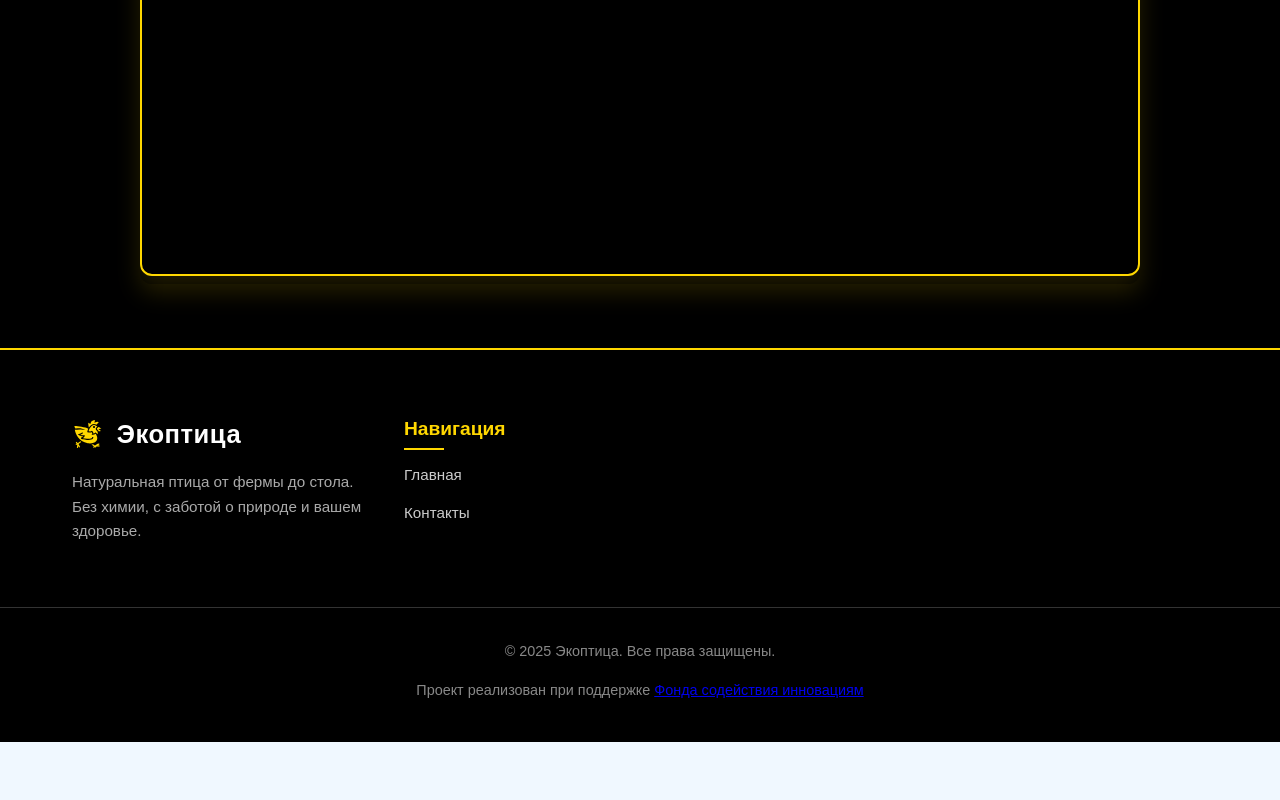
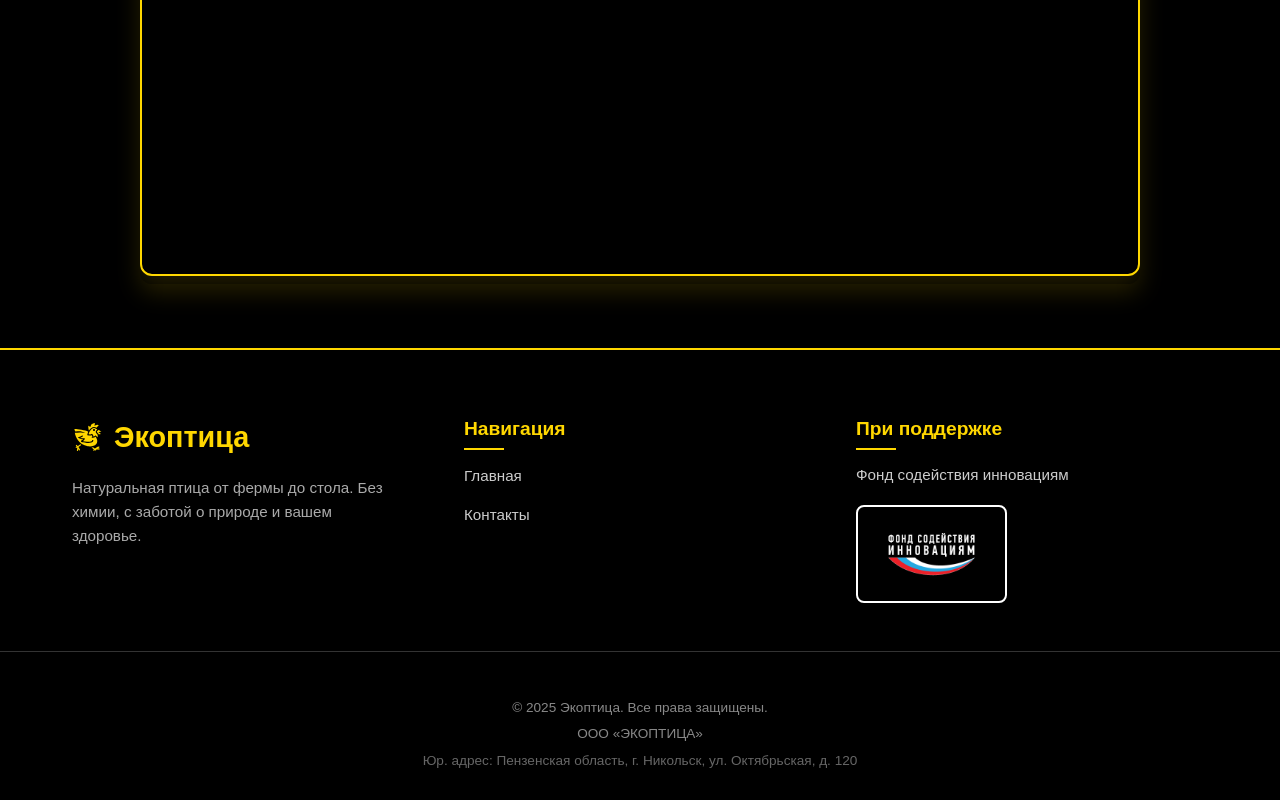
Before and after one commit to Coder-crea/ecoptiza, a React (Create React App) app: page /map in a window 1280 px wide. Shown: the part 430-1230 px from the top of the page. Before the commit the page ends 1172 px from the top, so only its background shows below. Built offline with nearby package versions, Linux system fonts and the light colour scheme.

Commit message:
fox some details Logo

```diff
--- a/src/components/Footer.js
+++ b/src/components/Footer.js
@@ -1,40 +1,23 @@
 import React from "react";
 import "./footer.css";
-// import { FaMapMarkerAlt, FaPhone, FaEnvelope } from "react-icons/fa";
+import Logo from "../pages/img/footer_logo_fasie.png";
 import { GiChicken } from "react-icons/gi";
+
 const Footer = () => {
   return (
     <footer className="footer">
       <div className="footer-container">
         {/* Логотип и описание */}
         <div className="footer-logo">
-          <h3>
-            <div className="logo">
+          <div className="logo-wrapper">
             <GiChicken size={32} color="#FFD700" />
             <span>Экоптица</span>
           </div>
-          </h3>
           <p>
             Натуральная птица от фермы до стола. Без химии, с заботой о природе
             и вашем здоровье.
           </p>
         </div>
-
-        {/* Контакты */}
-        {/* <div className="footer-contact">
-          <h4>Контакты</h4>
-          <ul>
-            <li>
-              <FaMapMarkerAlt /> Москва, Ленинский проспект, 15
-            </li>
-            <li>
-              <FaPhone /> +7 (900) 123-45-67
-            </li>
-            <li>
-              <FaEnvelope /> info@ecopchica.ru
-            </li>
-          </ul>
-        </div> */}
 
         {/* Навигация */}
         <div className="footer-links">
@@ -43,30 +26,40 @@ const Footer = () => {
             <li>
               <a href="/">Главная</a>
             </li>
-            {/* <li>
-              <a href="/map">На карте</a>
-            </li> */}
             <li>
               <a href="/contacts">Контакты</a>
             </li>
           </ul>
         </div>
-      </div>
 
-      {/* Копирайт */}
-      <div className="footer-bottom">
-        <p>© 2025 Экоптица. Все права защищены.</p>
-        <p>
-          Проект реализован при поддержке{" "}
+        {/* Блок партнера (Фонд содействия инновациям) */}
+        <div className="footer-partners">
+          <h4>При поддержке</h4>
+          <div className="partner-content">
             <a
               href="https://fasie.ru/"
               target="_blank"
               rel="noopener noreferrer"
-            className="footer-link"
+              className="partner-link"
             >
-            Фонда содействия инновациям
+              Фонд содействия инновациям
             </a>
+            <div className="partner-logo-box">
+              <img src={Logo} alt="Логотип Фонда содействия инновациям" />
+            </div>
+          </div>
+        </div>
+      </div>
+
+      {/* Копирайт и юридическая информация */}
+      <div className="footer-bottom">
+        <div className="legal-info">
+          <p>© 2025 Экоптица. Все права защищены.</p>
+          <p>ООО «ЭКОПТИЦА»</p>
+          <p className="legal-address">
+            Юр. адрес: Пензенская область, г. Никольск, ул. Октябрьская, д. 120
           </p>
+        </div>
       </div>
     </footer>
   );
--- a/src/components/footer.css
+++ b/src/components/footer.css
@@ -5,50 +5,54 @@
   font-family: "Montserrat", sans-serif;
   padding-top: 4rem;
   border-top: 2px solid #ffd700;
+  line-height: 1.6;
 }
 
 .footer-container {
   display: flex;
   flex-wrap: wrap;
   justify-content: space-between;
-  gap: 2rem;
+  gap: 2.5rem;
   max-width: 1200px;
   margin: 0 auto;
   padding: 0 2rem;
 }
 
-/* Логотип и описание */
-.footer-logo h3 {
+/* --- Логотип и описание --- */
+.footer-logo {
+  flex: 1;
+  min-width: 250px;
+}
+
+.logo-wrapper {
+  display: flex;
+  align-items: center;
+  gap: 10px;
+  font-size: 1.8rem;
+  font-weight: 700;
   color: #ffd700;
-  font-size: 1.8rem;
   margin-bottom: 1rem;
 }
 
 .footer-logo p {
   color: #aaa;
   font-size: 0.95rem;
-  line-height: 1.6;
-  max-width: 300px;
+  max-width: 320px;
 }
 
-/* Контакты и ссылки */
-.footer-contact,
-.footer-links {
-  flex: 1;
-  min-width: 200px;
-}
-
-.footer-contact h4,
-.footer-links h4 {
+/* --- Заголовки секций --- */
+.footer-links h4,
+.footer-partners h4 {
   color: #ffd700;
   font-size: 1.2rem;
   margin-bottom: 1.2rem;
   position: relative;
   display: inline-block;
+  font-weight: 600;
 }
 
-.footer-contact h4::after,
-.footer-links h4::after {
+.footer-links h4::after,
+.footer-partners h4::after {
   content: "";
   position: absolute;
   bottom: -6px;
@@ -58,75 +62,134 @@
   background-color: #ffd700;
 }
 
-.footer-contact ul,
+/* --- Навигация --- */
+.footer-links {
+  flex: 1;
+  min-width: 200px;
+}
+
 .footer-links ul {
   list-style: none;
   padding: 0;
   margin: 0;
 }
 
-.footer-contact ul li,
 .footer-links ul li {
   margin-bottom: 0.8rem;
-  color: #ccc;
-  font-size: 0.95rem;
 }
 
-.footer-contact ul li a,
 .footer-links ul li a {
   color: #ccc;
   text-decoration: none;
+  font-size: 0.95rem;
   transition: color 0.3s ease;
 }
 
-.footer-contact ul li a:hover,
 .footer-links ul li a:hover {
   color: #ffd700;
 }
 
-.footer-contact ul li svg {
-  color: #ffd700;
-  margin-right: 8px;
-  vertical-align: middle;
+/* --- Блок партнера (Фонд) --- */
+.footer-partners {
+  flex: 1;
+  min-width: 250px;
 }
 
-/* Копирайт */
+.partner-content {
+  display: flex;
+  flex-direction: column;
+  gap: 1rem;
+}
+
+.partner-link {
+  color: #ccc;
+  text-decoration: none;
+  font-size: 0.95rem;
+  font-weight: 500;
+  transition: color 0.3s ease;
+  border-bottom: 1px dashed transparent;
+  width: fit-content;
+}
+
+.partner-link:hover {
+  color: #ffd700;
+  border-bottom-color: #ffd700;
+}
+
+.partner-logo-box {
+  background: #000; /* Фон черный, чтобы сливался с футером */
+  padding: 12px; /* Чуть больше отступа, чтобы обводка не давила на лого */
+  border-radius: 8px;
+  display: inline-block;
+  width: fit-content;
+
+  /* Белая обводка */
+  border: 2px solid #ffffff;
+}
+
+.partner-logo-box img {
+  height: 70px;
+  width: auto;
+  display: block;
+  object-fit: contain;
+}
+
+/* --- Копирайт --- */
 .footer-bottom {
   text-align: center;
-  padding: 2rem 0 1.5rem;
+  padding: 2.5rem 0 1.5rem;
   margin-top: 3rem;
   border-top: 1px solid #333;
   color: #888;
-  font-size: 0.9rem;
+  font-size: 0.85rem;
 }
 
-/* Адаптивность */
+.legal-info p {
+  margin: 0.3rem 0;
+}
+
+.legal-address {
+  margin-top: 0.5rem;
+  font-style: normal;
+  color: #666;
+}
+
+/* --- Адаптивность --- */
 @media (max-width: 768px) {
   .footer-container {
     flex-direction: column;
     text-align: center;
+    gap: 2rem;
   }
 
   .footer-logo,
-  .footer-contact,
-  .footer-links {
+  .footer-links,
+  .footer-partners {
     text-align: center;
+    width: 100%;
+  }
+
+  .logo-wrapper {
+    justify-content: center;
   }
 
   .footer-logo p {
     max-width: 100%;
+    margin: 0 auto;
   }
 
-  .footer-contact ul,
-  .footer-links ul {
-    display: flex;
-    flex-wrap: wrap;
-    justify-content: center;
-    gap: 1rem;
+  /* Центрирование подчеркивания заголовков на мобильном */
+  .footer-links h4::after,
+  .footer-partners h4::after {
+    left: 50%;
+    transform: translateX(-50%);
   }
 
-  .footer-contact ul li,
-  .footer-links ul li {
-    margin-bottom: 0.5rem;
+  .partner-content {
+    align-items: center;
+  }
+
+  .partner-link {
+    margin: 0 auto;
   }
 }
--- a/src/pages/Contacts.js
+++ b/src/pages/Contacts.js
@@ -26,7 +26,7 @@ const Contacts = () => {
 
         <div className="contact-cards">
           {/* Telegram */}
-          <a
+          {/* <a
             href="https://t.me/your_username"
             target="_blank"
             rel="noopener noreferrer"
@@ -35,7 +35,7 @@ const Contacts = () => {
             <FaTelegramPlane className="icon" />
             <h3>Telegram</h3>
             <p>@your_username</p>
-          </a>
+          </a> */}
 
           {/* WhatsApp */}
           <a
@@ -53,7 +53,7 @@ const Contacts = () => {
           <a href="mailto:info@ecoptitsa.ru" className="contact-card email">
             <FaEnvelope className="icon" />
             <h3>Email</h3>
-            <p>info@ecoptitsa.ru</p>
+            <p>ecoptica.s1@gmail.com</p>
           </a>
 
           {/* Телефон */}
```
Also changed, not shown: src/pages/img/footer_logo_fasie.png (added). Lines whose indentation alone changed are shown as unchanged.
